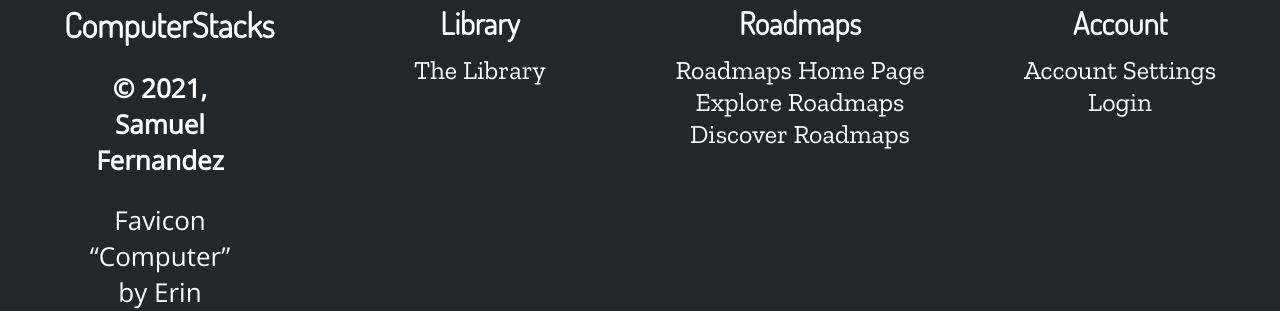
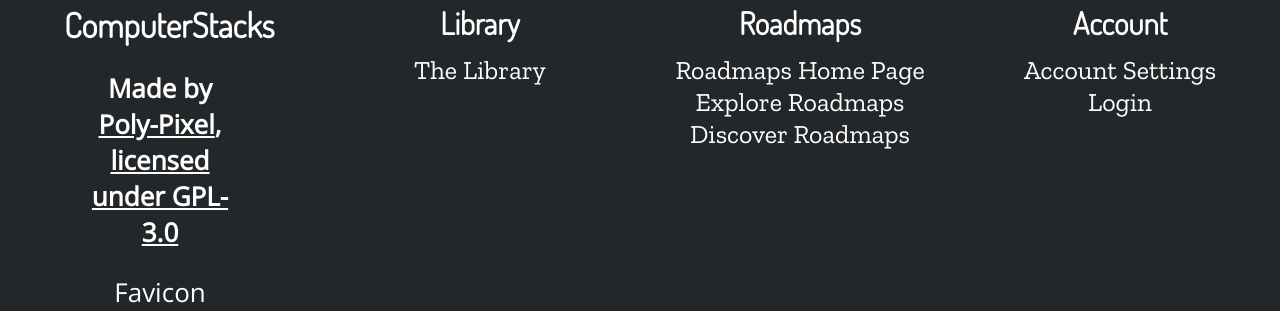
Before and after one commit to polypixeldev/computerstacks, a Next.js app in the folder app/: page / in a window 1280 px wide. Shown: the part 1898-2209 px from the top of the page. Built offline with nearby package versions, Linux system fonts and the light colour scheme; no server answers; the database is empty.

Commit message:
Update some info (#52)
 - Update footer info
 - Change name in meta author

```diff
--- a/app/pages/_app.js
+++ b/app/pages/_app.js
@@ -52,7 +52,16 @@ function MyApp({ Component, pageProps }) {
 				<div>
 					<h2>ComputerStacks</h2>
 					<p>
-						<strong>© 2021, Samuel Fernandez</strong>
+						<strong>
+							Made by{' '}
+							<Link href="https://github.com/Poly-Pixel">
+								<a className="link-underline">Poly-Pixel</a>
+							</Link>
+							,{' '}
+							<Link href="https://github.com/Poly-Pixel/computerstacks/blob/main/LICENSE">
+								<a className="link-underline">licensed under GPL-3.0</a>
+							</Link>
+						</strong>
 					</p>
 					<p>
 						Favicon &ldquo;Computer&rdquo; by Erin Standley from NounProject.com
--- a/app/pages/_document.js
+++ b/app/pages/_document.js
@@ -11,7 +11,7 @@ class MyDocument extends Document {
 						rel="stylesheet"
 					/>
 					<meta name="application-name" content="ComputerStacks" />
-					<meta name="author" content="Samuel Fernandez" />
+					<meta name="author" content="Poly-Pixel" />
 					<meta
 						name="description"
 						content="A digital collection of computer-related resources and support"
--- a/app/styles/globals.css
+++ b/app/styles/globals.css
@@ -239,7 +239,7 @@ footer {
 	display: grid;
 	grid-template-columns: repeat(auto-fit, minmax(250px, 1fr));
 }
-footer a {
+footer div div a {
 	font-family: 'Zilla Slab', monospace;
 	font-size: calc(2vmin + 10px);
 }
```
